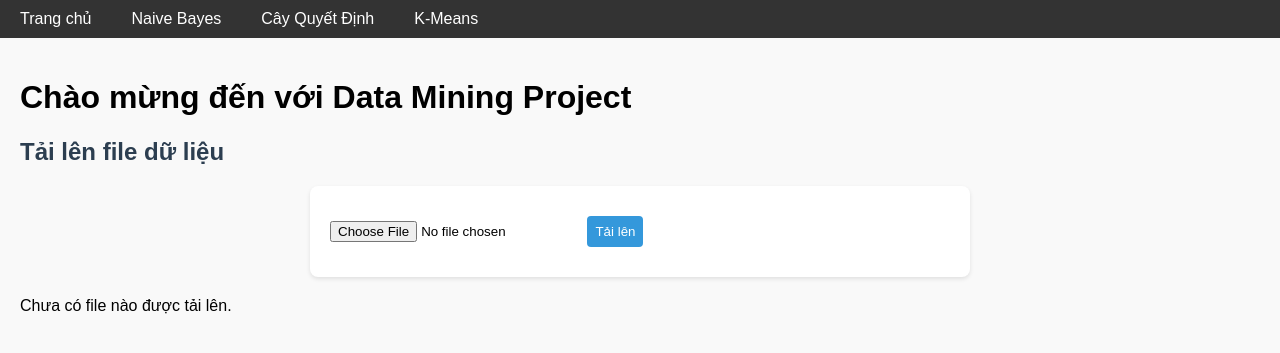
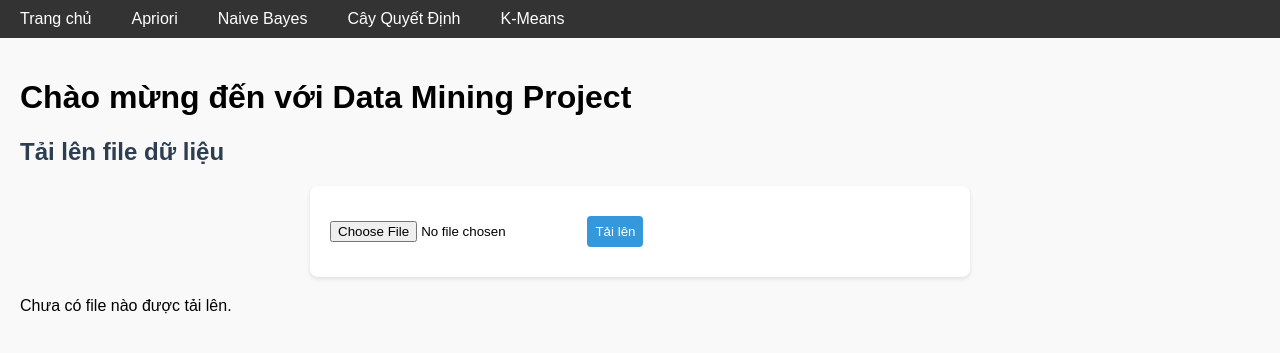
Before and after one commit to ptxthuongthuong/data_mining, a Flask app: page / in a window 1280 px wide. Shown: the top 353 px of the page. Run offline with Flask 3, Linux system fonts and the light colour scheme.

Commit message:
Update base.html

```diff
--- a/templates/base.html
+++ b/templates/base.html
@@ -10,6 +10,7 @@
     <nav>
         <ul>
             <li><a href="{{ url_for('index') }}">Trang chủ</a></li>
+            <li><a href="{{ url_for('show_algorithm', name='apriori') }}">Apriori</a></li>
             <li><a href="{{ url_for('show_algorithm', name='naive_bayes') }}">Naive Bayes</a></li>
             <li><a href="{{ url_for('show_algorithm', name='decision_tree') }}">Cây Quyết Định</a></li>
             <li><a href="{{ url_for('show_algorithm', name='kmeans') }}">K-Means</a></li>
```
